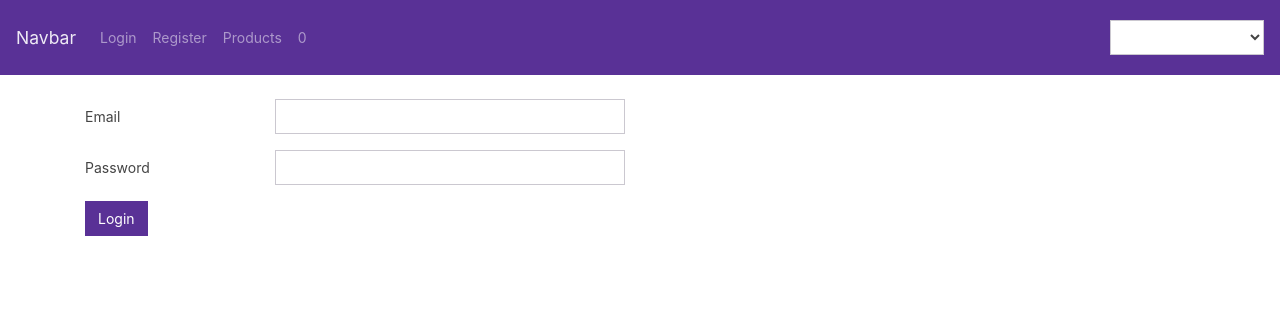
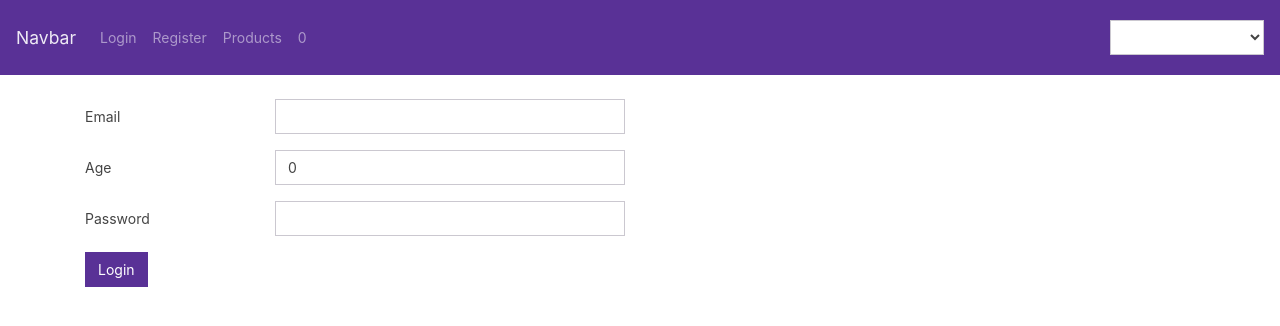
Before and after one commit to kiran-blockchain/mitel-angular, an Angular app: page / in a window 1280 px wide. Shown: the top 326 px of the page. Built offline with nearby package versions, Linux system fonts and the light colour scheme.

Commit message:
Added code

```diff
--- a/src/app/User/alphabets.directive.ts
+++ b/src/app/User/alphabets.directive.ts
@@ -2,18 +2,18 @@ import { Directive, ElementRef,HostListener } from '@angular/core';
 
 
 @Directive({
-  selector: '[alphabetsOnly]'
+  selector: '[allowPattern]'
 })
 export class AlphabetsDirective {
 
   constructor(private ele:ElementRef) {
 
    }
-
    @HostListener('keypress',['$event'])
    onKeyPress(e:any){
         console.log(e);
-        var regex = /^[a-zA-Z ]*$/;
+        console.log(this.ele.nativeElement.getAttribute('pattern'));
+        var regex = new RegExp(this.ele.nativeElement.getAttribute('pattern'));
         if(regex.test(e.key)){
             return true;
         }else{
--- a/src/app/User/login/login.component.html
+++ b/src/app/User/login/login.component.html
@@ -4,13 +4,24 @@
       <div class="col-sm-4">
         <input type="text" class="form-control"
         formControlName="email"
-        alphabetsOnly
+        allowPattern
+        pattern ="{{alphabets}}"
          >
       </div>
       <div appChangecolor *ngIf="f.email.touched">
         <div  *ngIf="f.email && f.email.errors && f.email.errors.required">Email is required</div>
         <div *ngIf="f.email && f.email.errors && f.email.errors.minlength">Email minimum length is 10</div>
         <div *ngIf="f.email && f.email.errors && f.email.errors.pattern">Email is invalid</div>
+      </div>
+    </div>
+    <div class="form-group row">
+      <label  class="col-sm-2 col-form-label">Age</label>
+      <div class="col-sm-4">
+        <input type="text" class="form-control"
+        formControlName="age"
+        allowPattern
+        pattern ="{{numbersOnly}}"
+        >
       </div>
     </div>
     <div class="form-group row">
--- a/src/app/User/login/login.component.ts
+++ b/src/app/User/login/login.component.ts
@@ -12,10 +12,13 @@ export class LoginComponent implements OnInit {
     Validators.minLength(10),
     Validators.pattern(/^[a-zA-Z0-9.!#$%&'*+/=?^_`{|}~-]+@[a-zA-Z0-9-]+(?:\.[a-zA-Z0-9-]+)*$/),
     ]),
-    password:new FormControl('')
+    password:new FormControl(''),
+    age:new FormControl(0)
   })
   constructor() {
   }
+  alphabets ="^[a-zA-Z ]*$";
+  numbersOnly ="^[0-9]*$";
   get f(){
     return this.loginForm.controls;
   }
```
